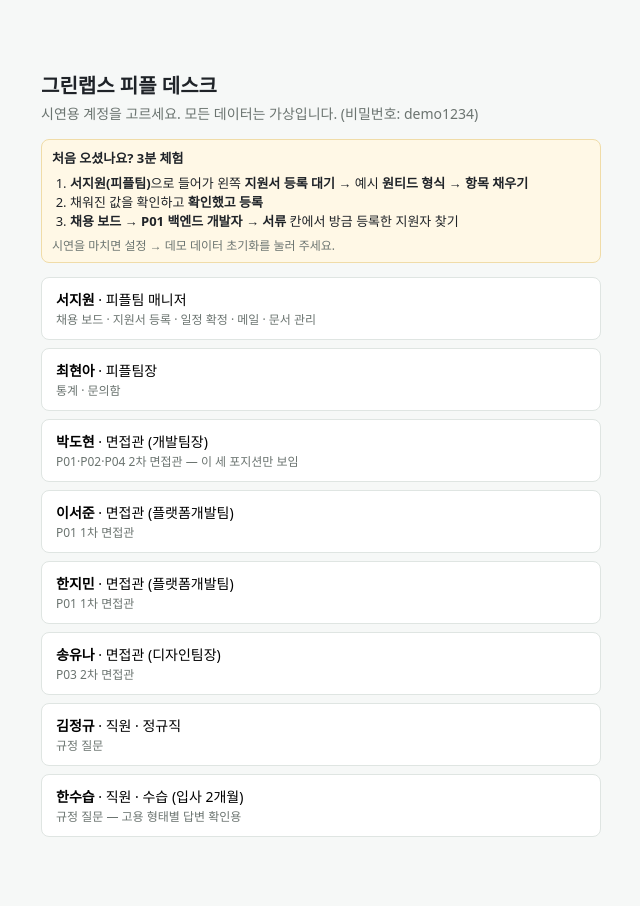
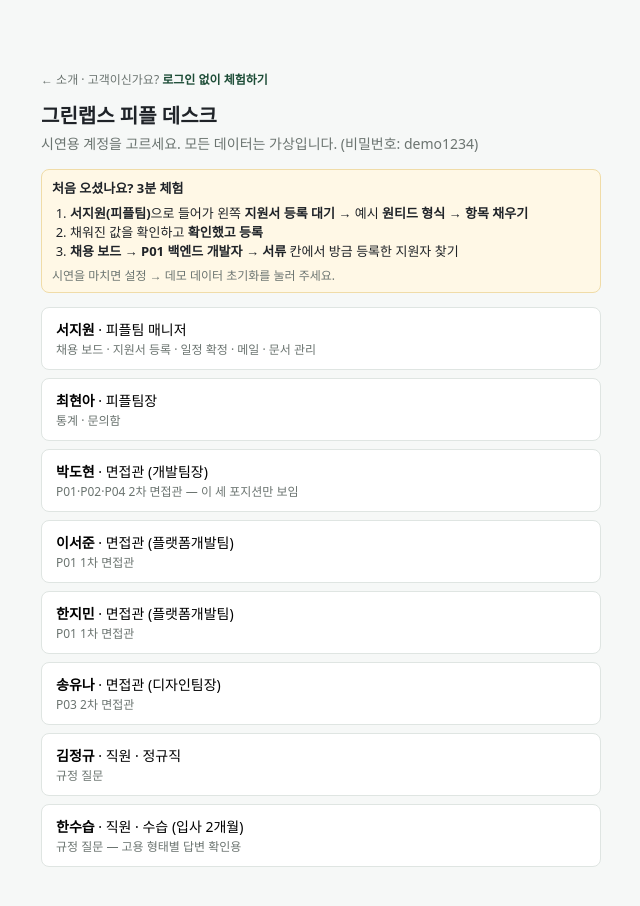
Before and after one commit to thingjae/greenlabs-people-desk, a Next.js app in the folder greenlabs-people-desk/frontend/: page /login in a window 1280 px wide. Shown: the top 906 px of the page, without its empty margins (319-959 px from the left). Built offline with nearby package versions, Linux system fonts and the light colour scheme; no server answers.

Commit message:
Add files via upload

```diff
--- a/greenlabs-people-desk/frontend/app/login/page.tsx
+++ b/greenlabs-people-desk/frontend/app/login/page.tsx
@@ -23,6 +23,7 @@ export default function Login() {
   };
   return (
     <div className="login">
+      <p className="small"><a href="/">← 소개</a> · 고객이신가요? <a href="/demo" style={{ color: 'var(--g2)', fontWeight: 700 }}>로그인 없이 체험하기</a></p>
       <h1>그린랩스 피플 데스크</h1>
       <p className="desc">시연용 계정을 고르세요. 모든 데이터는 가상입니다. (비밀번호: demo1234)</p>
       <div className="note" style={{ marginBottom: 14 }}>
```
